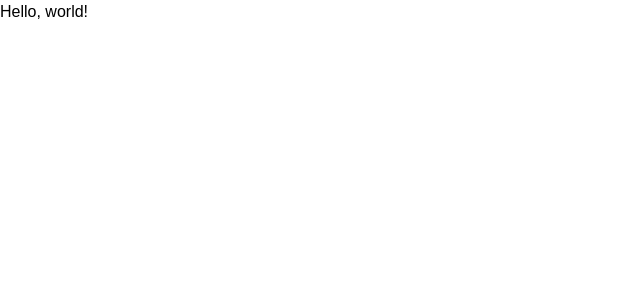
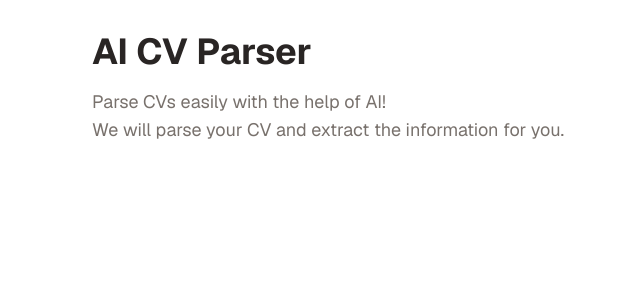
Before and after one commit to acomarcho/ai-cv-parser, a Next.js app: page / in a window 1280 px wide. Shown: the top 300 px of the page, without its empty margins (0-640 px from the left). Built offline with nearby package versions, Linux system fonts and the light colour scheme.

Commit message:
feat: prepare styling

```diff
--- a/app/layout.tsx
+++ b/app/layout.tsx
@@ -25,7 +25,7 @@ export default function RootLayout({
   return (
     <html lang="en">
       <body
-        className={`${geistSans.variable} ${geistMono.variable} antialiased`}
+        className={`${geistSans.variable} ${geistMono.variable} antialiased max-w-[1160px] mx-auto font-sans`}
       >
         {children}
       </body>
--- a/app/page.tsx
+++ b/app/page.tsx
@@ -1,7 +1,13 @@
 export default function Home() {
   return (
-    <div>
-      <p>Hello, world!</p>
+    <div className="p-8">
+      <h1 className="text-4xl text-stone-800 font-bold">AI CV Parser</h1>
+      <p className="text-stone-500 text-lg mt-4">
+        Parse CVs easily with the help of AI!
+      </p>
+      <p className="text-stone-500 text-lg">
+        We will parse your CV and extract the information for you.
+      </p>
     </div>
   );
 }
--- a/tailwind.config.ts
+++ b/tailwind.config.ts
@@ -8,9 +8,9 @@ export default {
   ],
   theme: {
     extend: {
-      colors: {
-        background: "var(--background)",
-        foreground: "var(--foreground)",
+      fontFamily: {
+        sans: ["var(--font-geist-sans)"],
+        mono: ["var(--font-geist-mono)"],
       },
     },
   },
```
